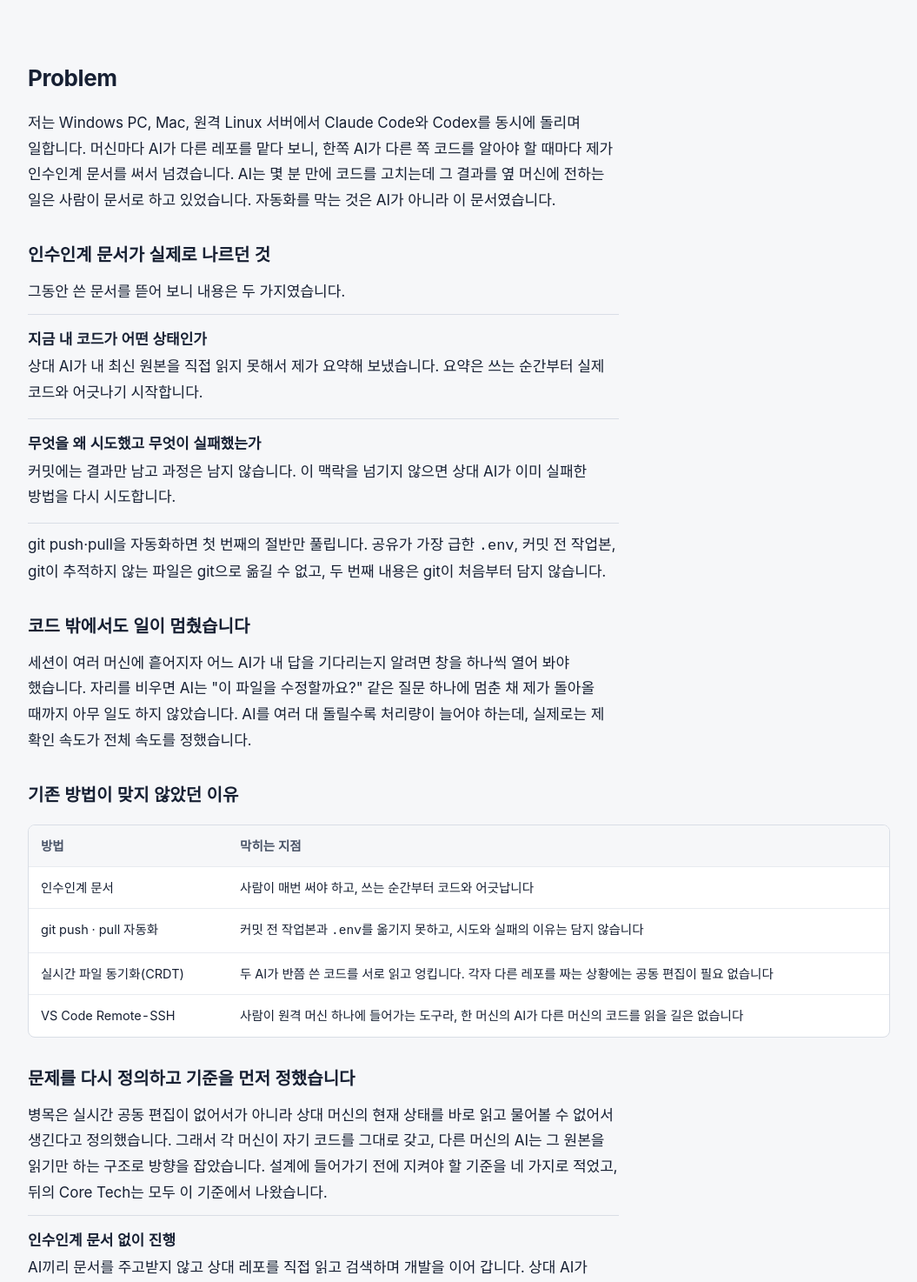
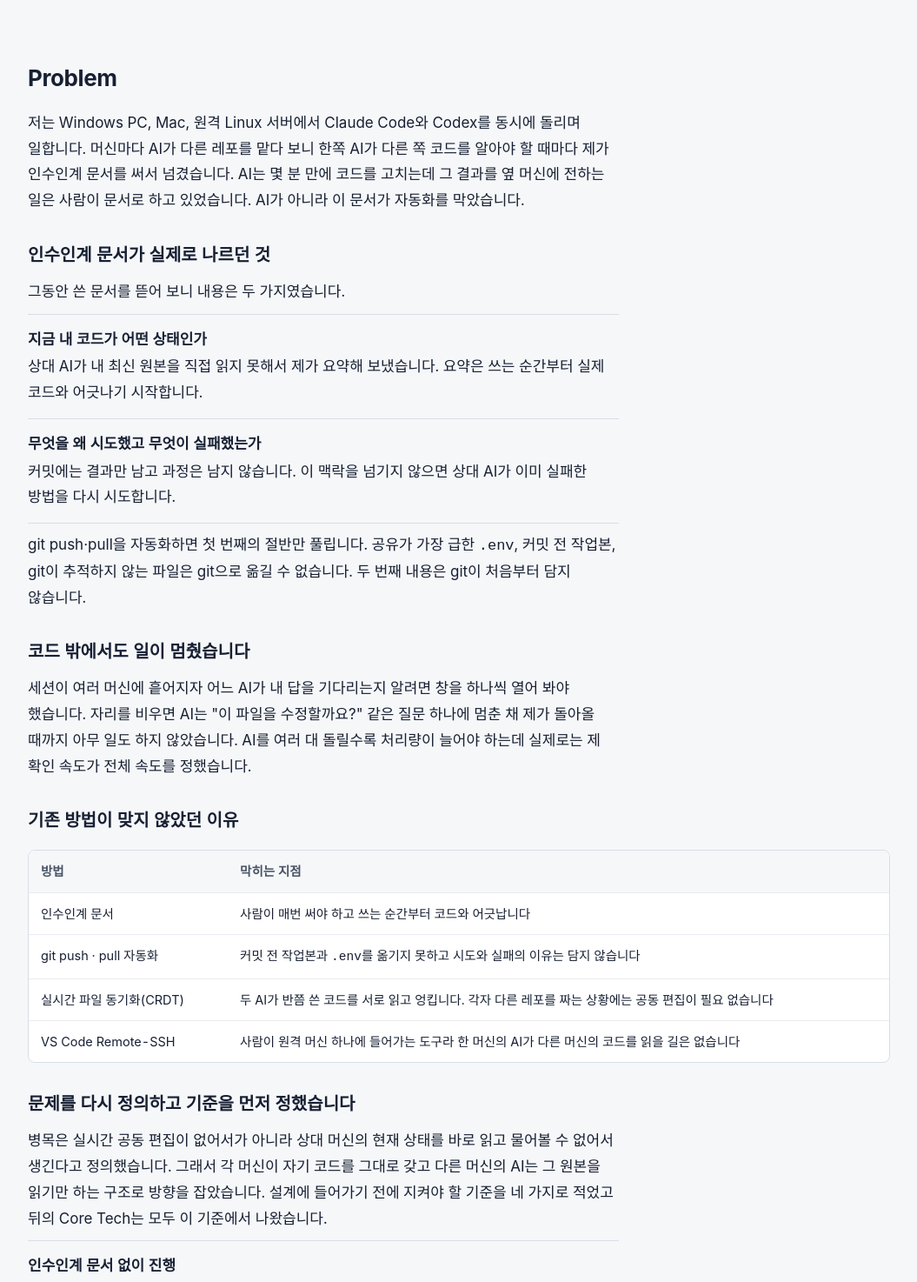
Before and after one commit to joyuno/yunos-portfolio, a plain HTML site: page projects/lepons.html in a window 1280 px wide. Shown: the part 1227-2701 px from the top of the page at 87% size, without its empty margins (112-1167 px from the left). Drawn offline with Linux system fonts and the light colour scheme; a web font is replaced by a local one.

Commit message:
Lepons 문제 정의 문장 다듬기(humanize-korean)
Co-Authored-By: Claude Opus 5.5 <noreply@anthropic.com>

```diff
--- a/projects/lepons.html
+++ b/projects/lepons.html
@@ -75,8 +75,8 @@
         <div class="container">
             <h2>Problem</h2>
             <p>
-                저는 Windows PC, Mac, 원격 Linux 서버에서 Claude Code와 Codex를 동시에 돌리며 일합니다. 머신마다 AI가 다른 레포를 맡다 보니, 한쪽 AI가 다른 쪽 코드를 알아야 할 때마다 제가 인수인계 문서를 써서 넘겼습니다.
-                AI는 몇 분 만에 코드를 고치는데 그 결과를 옆 머신에 전하는 일은 사람이 문서로 하고 있었습니다. 자동화를 막는 것은 AI가 아니라 이 문서였습니다.
+                저는 Windows PC, Mac, 원격 Linux 서버에서 Claude Code와 Codex를 동시에 돌리며 일합니다. 머신마다 AI가 다른 레포를 맡다 보니 한쪽 AI가 다른 쪽 코드를 알아야 할 때마다 제가 인수인계 문서를 써서 넘겼습니다.
+                AI는 몇 분 만에 코드를 고치는데 그 결과를 옆 머신에 전하는 일은 사람이 문서로 하고 있었습니다. AI가 아니라 이 문서가 자동화를 막았습니다.
             </p>
 
             <h3>인수인계 문서가 실제로 나르던 것</h3>
@@ -86,13 +86,13 @@
                 <li><strong>무엇을 왜 시도했고 무엇이 실패했는가</strong>커밋에는 결과만 남고 과정은 남지 않습니다. 이 맥락을 넘기지 않으면 상대 AI가 이미 실패한 방법을 다시 시도합니다.</li>
             </ul>
             <p>
-                git push·pull을 자동화하면 첫 번째의 절반만 풀립니다. 공유가 가장 급한 <code>.env</code>, 커밋 전 작업본, git이 추적하지 않는 파일은 git으로 옮길 수 없고, 두 번째 내용은 git이 처음부터 담지 않습니다.
+                git push·pull을 자동화하면 첫 번째의 절반만 풀립니다. 공유가 가장 급한 <code>.env</code>, 커밋 전 작업본, git이 추적하지 않는 파일은 git으로 옮길 수 없습니다. 두 번째 내용은 git이 처음부터 담지 않습니다.
             </p>
 
             <h3>코드 밖에서도 일이 멈췄습니다</h3>
             <p>
                 세션이 여러 머신에 흩어지자 어느 AI가 내 답을 기다리는지 알려면 창을 하나씩 열어 봐야 했습니다. 자리를 비우면 AI는 "이 파일을 수정할까요?" 같은 질문 하나에 멈춘 채 제가 돌아올 때까지 아무 일도 하지 않았습니다.
-                AI를 여러 대 돌릴수록 처리량이 늘어야 하는데, 실제로는 제 확인 속도가 전체 속도를 정했습니다.
+                AI를 여러 대 돌릴수록 처리량이 늘어야 하는데 실제로는 제 확인 속도가 전체 속도를 정했습니다.
             </p>
 
             <h3>기존 방법이 맞지 않았던 이유</h3>
@@ -102,10 +102,10 @@
                         <tr><th>방법</th><th>막히는 지점</th></tr>
                     </thead>
                     <tbody>
-                        <tr><td>인수인계 문서</td><td>사람이 매번 써야 하고, 쓰는 순간부터 코드와 어긋납니다</td></tr>
-                        <tr><td>git push · pull 자동화</td><td>커밋 전 작업본과 <code>.env</code>를 옮기지 못하고, 시도와 실패의 이유는 담지 않습니다</td></tr>
+                        <tr><td>인수인계 문서</td><td>사람이 매번 써야 하고 쓰는 순간부터 코드와 어긋납니다</td></tr>
+                        <tr><td>git push · pull 자동화</td><td>커밋 전 작업본과 <code>.env</code>를 옮기지 못하고 시도와 실패의 이유는 담지 않습니다</td></tr>
                         <tr><td>실시간 파일 동기화(CRDT)</td><td>두 AI가 반쯤 쓴 코드를 서로 읽고 엉킵니다. 각자 다른 레포를 짜는 상황에는 공동 편집이 필요 없습니다</td></tr>
-                        <tr><td>VS Code Remote-SSH</td><td>사람이 원격 머신 하나에 들어가는 도구라, 한 머신의 AI가 다른 머신의 코드를 읽을 길은 없습니다</td></tr>
+                        <tr><td>VS Code Remote-SSH</td><td>사람이 원격 머신 하나에 들어가는 도구라 한 머신의 AI가 다른 머신의 코드를 읽을 길은 없습니다</td></tr>
                     </tbody>
                 </table>
             </div>
@@ -113,19 +113,19 @@
             <h3>문제를 다시 정의하고 기준을 먼저 정했습니다</h3>
             <p>
                 병목은 실시간 공동 편집이 없어서가 아니라 상대 머신의 현재 상태를 바로 읽고 물어볼 수 없어서 생긴다고 정의했습니다.
-                그래서 각 머신이 자기 코드를 그대로 갖고, 다른 머신의 AI는 그 원본을 읽기만 하는 구조로 방향을 잡았습니다. 설계에 들어가기 전에 지켜야 할 기준을 네 가지로 적었고, 뒤의 Core Tech는 모두 이 기준에서 나왔습니다.
+                그래서 각 머신이 자기 코드를 그대로 갖고 다른 머신의 AI는 그 원본을 읽기만 하는 구조로 방향을 잡았습니다. 설계에 들어가기 전에 지켜야 할 기준을 네 가지로 적었고 뒤의 Core Tech는 모두 이 기준에서 나왔습니다.
             </p>
             <ul class="feature-list">
                 <li><strong>인수인계 문서 없이 진행</strong>AI끼리 문서를 주고받지 않고 상대 레포를 직접 읽고 검색하며 개발을 이어 갑니다. 상대 AI가 무엇을 하고 있는지는 작업 기록에서 바로 요약해 보여 줍니다.</li>
                 <li><strong>커밋 전 원본을 그대로</strong>상대 머신의 커밋하지 않은 작업본과 설정 파일을 지금 상태 그대로 읽습니다. 대신 비밀 값은 머신을 떠나기 전에 가립니다.</li>
                 <li><strong>원격 설정은 한 줄까지</strong>원격 머신에 프로그램을 설치하거나 계정을 새로 만들지 않습니다. 사용자가 하는 일은 공유할 폴더를 고르는 것까지입니다.</li>
-                <li><strong>답할 일이 나를 찾아온다</strong>답을 기다리는 세션은 창을 열지 않아도 보이고, 자리를 비웠을 때는 폰에서 알림을 받고 바로 답합니다.</li>
+                <li><strong>답할 일이 나를 찾아온다</strong>답을 기다리는 세션은 창을 열지 않아도 보이고 자리를 비웠을 때는 폰에서 알림을 받고 바로 답합니다.</li>
             </ul>
 
             <div class="info-box">
                 <h4>누구를 위한 제품인가</h4>
                 <p>
-                    첫 사용자는 저였습니다. 이 문제를 매일 겪는 사람이 직접 만들어서, 기준이 맞는지는 제 작업으로 매일 확인했습니다.
+                    첫 사용자는 저였습니다. 이 문제를 매일 겪는 사람이 직접 만들어서 기준이 맞는지는 제 작업으로 매일 확인했습니다.
                     그다음 대상은 여러 PC와 서버에서 AI 코딩 에이전트를 돌리는 개발자입니다. GitHub에 올릴 수 없는 폐쇄망 코드를 다루는 사람, git이 아직 낯선 비개발자도 같은 문제를 겪어서 함께 대상으로 잡았습니다.
                 </p>
             </div>
```
